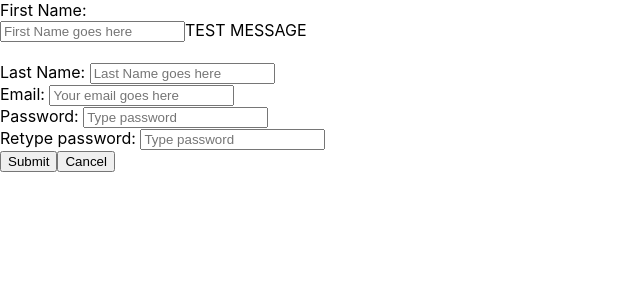
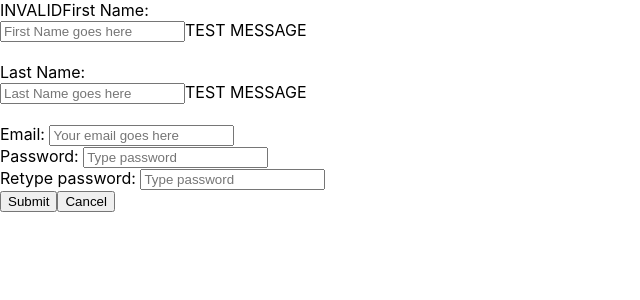
Before and after one commit to rivasvict/react-expenses-manager, a React (Create React App) app: page /sign-up in a window 1280 px wide. Shown: the top 300 px of the page, without its empty margins (0-640 px from the left). Built offline with nearby package versions, Linux system fonts and the light colour scheme.

Commit message:
First test of validations

```diff
--- a/src/components/SignUp/SignUp.js
+++ b/src/components/SignUp/SignUp.js
@@ -1,4 +1,5 @@
 import React, { useState } from 'react';
+import FormValidation from '../../helpers/form-validation/FormValidation'
 import ValidateField from '../../helpers/form-validation/ValidateField'
 import { connect } from 'react-redux';
 import { createUser } from '../../redux/userManager/actoionCreators';
@@ -35,13 +36,29 @@ function SignUp(props) {
   }
 
   return (
-    <form>
+    <FormValidation render={({ isFormValid, checkForValidity }) => {
+      return (
+        <React.Fragment>
+          {isFormValid ? 'VALID' : 'INVALID'}
           <label>First Name: </label>
-      <ValidateField validationTypes={[{ name: 'required', message: 'TEST MESSAGE' }]} value={formState.firstName}>
+          <ValidateField
+            validationTypes={[{ name: 'required', message: 'TEST MESSAGE' }]}
+            value={formState.firstName}
+            checkForValidity={checkForValidity()}
+            isFormValid={isFormValid}>
+
             <input type='text' name='firstName' placeholder='First Name goes here'  onChange={handleChange}></input>
           </ValidateField>
           {props.validationErrors.find(validationError => validationError.path === 'firstName') ? <React.Fragment><br /><label>First name is required</label></React.Fragment> : null}
-      <br /><label>Last Name: </label><input type='text' name='lastName' placeholder='Last Name goes here'  onChange={handleChange}></input>
+          <br /><label>Last Name: </label>
+          <ValidateField
+            validationTypes={[{ name: 'required', message: 'TEST MESSAGE' }]}
+            value={formState.lastName}
+            checkForValidity={checkForValidity()}
+            isFormValid={isFormValid}>
+
+            <input type='text' name='lastName' placeholder='Last Name goes here'  onChange={handleChange}></input>
+          </ValidateField>
           {props.validationErrors.find(validationError => validationError.path === 'lastName') ? <React.Fragment><br /><label>Last name is required</label></React.Fragment> : null}
           <br /><label>Email: </label><input type='text' name='email' placeholder='Your email goes here'  onChange={handleChange}></input>
           {props.validationErrors.find(validationError => validationError.path === 'email') ? <React.Fragment><br /><label>Email is required</label></React.Fragment> : null}
@@ -50,7 +67,9 @@ function SignUp(props) {
           <br /><label>Retype password: </label><input type='password' name='password-retype' placeholder='Type password'  onChange={handleChange}></input>
           <br />{props.isLoading ? 'loading...' : <button type='submit' onClick={handleSubmit}>Submit</button>}
           <button onClick={handleCancel}>Cancel</button>
-    </form>
+        </React.Fragment>
+      );
+    }} />
   )
 };
 
--- /dev/null
+++ b/src/helpers/form-validation/FormValidation.js
@@ -0,0 +1,21 @@
+import React, { useState } from 'react';
+
+function FormValidation({ isFormValid = false, render }) {
+  const [ formState, setFormState ] = useState({ isFormValid });
+
+  function checkForValidity() {
+    return function(validationMessage) {
+      if (validationMessage) {
+        setFormState({ isFormValid: false });
+      } else {
+        setFormState({ isFormValid: true })
+      }
+    }
+  }
+
+  return (
+    <form>{render({ ...formState, checkForValidity })}</form>
+  )
+}
+
+export default FormValidation;
--- a/src/helpers/form-validation/ValidateField.js
+++ b/src/helpers/form-validation/ValidateField.js
@@ -13,12 +13,20 @@ const defaultValidationRules = {
 };
 
 function ValidateField(props) {
-  const { validationTypes = [], isFormValid = false, customValidations = [], value = '' } = props;
+  const { validationTypes = [], customValidations = [], value = '', isFormValid } = props;
   const buildInValidations = validationTypes.map(validationType => {
     return defaultValidationRules[validationType.name]({ value, fieldName: props.children.props.name, message: validationType.message })
   });
   const fullValidations = [...buildInValidations, ...customValidations];
-  const validationMessages = fullValidations.map(singleValidation => singleValidation());
+  const validationMessages = fullValidations.map((singleValidation) => {
+    const validationMessage = singleValidation();
+    const hasValidationMessage = validationMessage ? true : false;
+    if (props.checkForValidity && !isFormValid !== hasValidationMessage) {
+      props.checkForValidity(validationMessage);
+    }
+
+    return validationMessage;
+  });
   const isFieldValid = validationMessages.every(singleValidation => singleValidation === '');
   const validationMessagesWithTemplate = validationMessages.map((validationMessage, index) => <label key={index}>{validationMessage}</label>)
 
```
Lines whose indentation alone changed are shown as unchanged.
